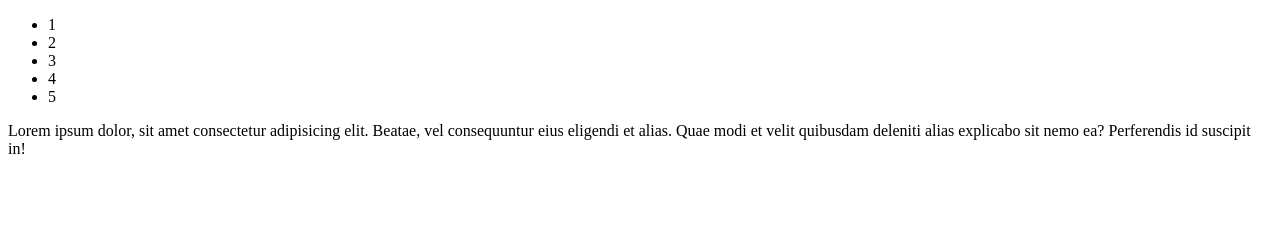
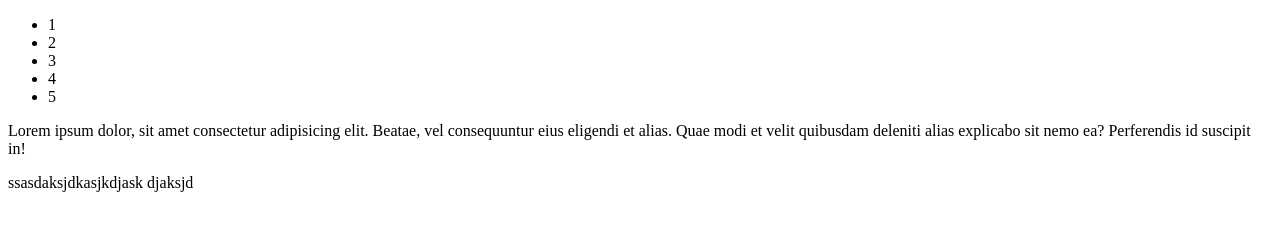
Before and after one commit to HossamOkasha/ssss, a plain HTML site: page index.html in a window 1280 px wide. Drawn offline with Linux system fonts and the light colour scheme.

Commit message:
Add div in index file

```diff
--- a/index.html
+++ b/index.html
@@ -19,5 +19,7 @@
       consequuntur eius eligendi et alias. Quae modi et velit quibusdam deleniti
       alias explicabo sit nemo ea? Perferendis id suscipit in!
     </p>
+
+    <div>ssasdaksjdkasjkdjask djaksjd </div>
   </body>
 </html>
```
